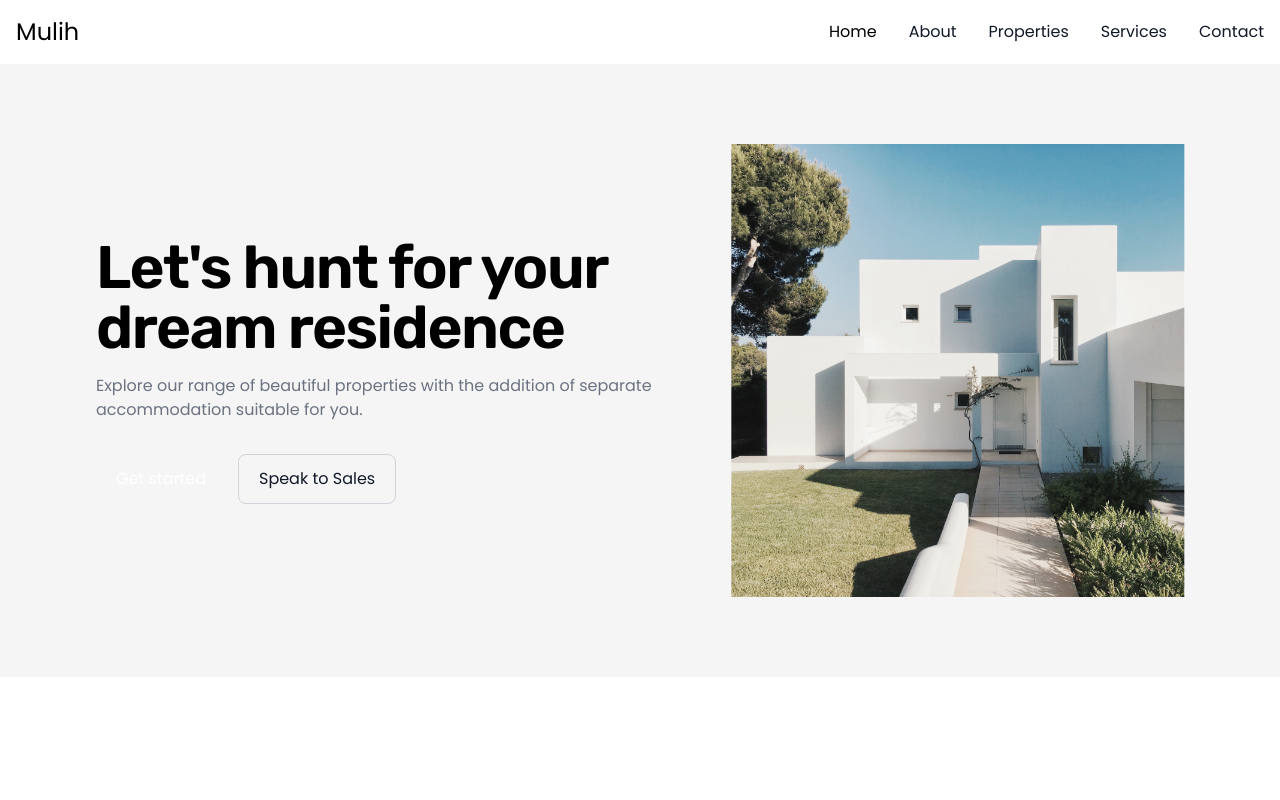
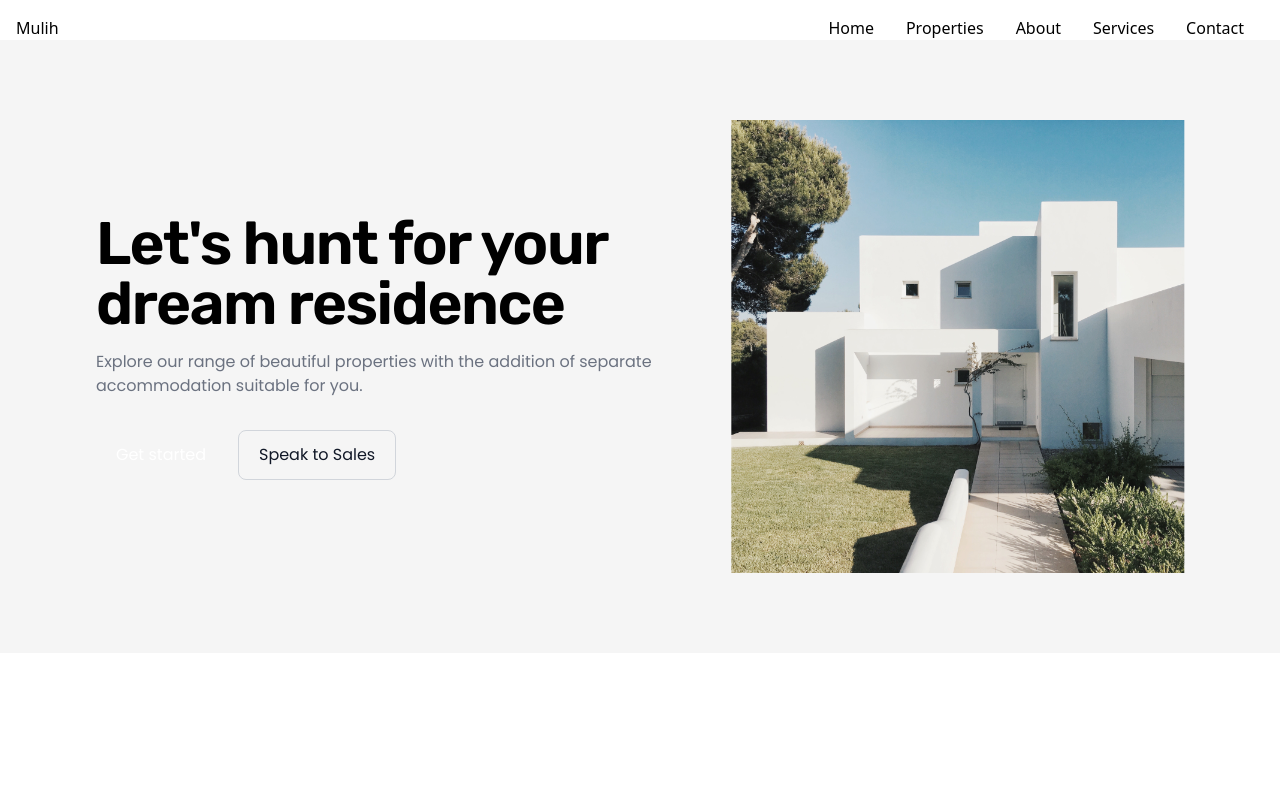
Before and after one commit to sarahdavies186/real-estate-website, a Next.js app: page / in a window 1280 px wide. Shown: the top 800 px of the page. Built offline with nearby package versions, Linux system fonts and the light colour scheme.

Commit message:
updates to navbar

```diff
--- a/components/Navbar.js
+++ b/components/Navbar.js
@@ -1,74 +1,63 @@
+import React, { useState } from "react";
+
 export default function Navbar() {
+  const [isMenuOpen, setIsMenuOpen] = useState(false);
+
+  const onToggleMenu = () => {
+    setIsMenuOpen(!isMenuOpen);
+  };
+
   return (
     <>
-      <nav class="bg-white border-gray-200 dark:bg-gray-900 font-poppins-regular container">
-        <div class="max-w-screen-xl flex flex-wrap items-center justify-between mx-auto p-4">
-          <a href="" class="flex items-center">
-            <span class="self-center text-2xl dark:text-white">
-              Mulih
-            </span>
-          </a>
-          <button
-            data-collapse-toggle="navbar-default"
-            type="button"
-            class="inline-flex items-center p-2 ml-3 text-sm text-gray-500 rounded-lg md:hidden hover:bg-gray-100 focus:outline-none focus:ring-2 focus:ring-gray-200 dark:text-gray-400 dark:hover:bg-gray-700 dark:focus:ring-gray-600"
-            aria-controls="navbar-default"
-            aria-expanded="false"
-          >
-            <span class="sr-only">Open main menu</span>
-            <svg
-              class="w-6 h-6"
-              aria-hidden="true"
-              fill="currentColor"
-              viewBox="0 0 20 20"
-              xmlns="http://www.w3.org/2000/svg"
-            >
-              <path
-                fill-rule="evenodd"
-                d="M3 5a1 1 0 011-1h12a1 1 0 110 2H4a1 1 0 01-1-1zM3 10a1 1 0 011-1h12a1 1 0 110 2H4a1 1 0 01-1-1zM3 15a1 1 0 011-1h12a1 1 0 110 2H4a1 1 0 01-1-1z"
-                clip-rule="evenodd"
-              ></path>
-            </svg>
-          </button>
-          <div class="hidden w-full md:block md:w-auto" id="navbar-default">
-            <ul class="font-medium flex flex-col p-4 md:p-0 mt-4 rounded-lg md:flex-row md:space-x-8 md:mt-0 md:border-0">
+      <nav className="px-4 flex justify-end pt-4 w-full container">
+        <div className="flex-grow">Mulih</div>
+        <div
+          className={`duration-500 bg-white lg:static absolute md:min-h-fit ${
+            isMenuOpen ? "top-0" : "-top-full"
+          } md:w-auto w-full flex flex-col px-5`}
+        >
+          <div className="flex items-center h-full md:h-auto">
+            <ul className="flex flex-col items-start md:items-stretch md:flex-row gap-8">
               <li>
                 <a
-                  href="#"
-                  class="block py-2 pl-3 pr-4 text-green md:p-0"
-                  aria-current="page"
+                  href="/#about"
+                  className=""
                 >
-                  Home
+                 Home
                 </a>
               </li>
               <li>
                 <a
-                  href="#"
-                  class="block py-2 pl-3 pr-4 text-gray-900 rounded hover:bg-gray-100 md:hover:bg-transparent md:border-0 md:hover:text-blue-700 md:p-0 dark:text-white md:dark:hover:text-blue-500 dark:hover:bg-gray-700 dark:hover:text-white md:dark:hover:bg-transparent"
+                  href="/#team"
+                  className=""
+                  onClick={() => navigate("/#team")}
+                >
+                  Properties
+                </a>
+              </li>
+              <li>
+                <a
+                  href="/#features"
+                  className=""
+                  onClick={() => navigate("/#features")}
                 >
                   About
                 </a>
               </li>
               <li>
                 <a
-                  href="#"
-                  class="block py-2 pl-3 pr-4 text-gray-900 rounded hover:bg-gray-100 md:hover:bg-transparent md:border-0 md:hover:text-blue-700 md:p-0 dark:text-white md:dark:hover:text-blue-500 dark:hover:bg-gray-700 dark:hover:text-white md:dark:hover:bg-transparent"
-                >
-                  Properties
-                </a>
-              </li>
-              <li>
-                <a
-                  href="#"
-                  class="block py-2 pl-3 pr-4 text-gray-900 rounded hover:bg-gray-100 md:hover:bg-transparent md:border-0 md:hover:text-blue-700 md:p-0 dark:text-white md:dark:hover:text-blue-500 dark:hover:bg-gray-700 dark:hover:text-white md:dark:hover:bg-transparent"
+                  href="/#features"
+                  className=""
+                  onClick={() => navigate("/#features")}
                 >
                   Services
                 </a>
               </li>
               <li>
                 <a
-                  href="#"
-                  class="block py-2 pl-3 pr-4 text-gray-900 rounded hover:bg-gray-100 md:hover:bg-transparent md:border-0 md:hover:text-blue-700 md:p-0 dark:text-white md:dark:hover:text-blue-500 dark:hover:bg-gray-700 dark:hover:text-white md:dark:hover:bg-transparent"
+                  href="/#features"
+                  className=""
+                  onClick={() => navigate("/#features")}
                 >
                   Contact
                 </a>
@@ -76,6 +65,17 @@ export default function Navbar() {
             </ul>
           </div>
         </div>
+        <div className="flex items-center gap-6">
+          <div
+            onClick={() => onToggleMenu()}
+            className={`hamburger-menu cursor-pointer lg:hidden ${
+              isMenuOpen ? "open" : ""
+            }`}
+          >
+            <span className="bar"></span>
+            <span className="bar"></span>
+          </div>
+        </div>
       </nav>
     </>
   );
--- a/styles/globals.css
+++ b/styles/globals.css
@@ -22,3 +22,36 @@
   margin-left: auto; /* Automatically adjust left margin */
   margin-right: auto; /* Automatically adjust right margin */
 }
+
+.hamburger-menu {
+  width: 36px;
+  height: 36px;
+  position: relative;
+  transition: all 0.3s ease-in-out;
+}
+
+.hamburger-menu .bar {
+  background-color: #000;
+  display: block;
+  height: 4px;
+  position: absolute;
+  transition: all 0.3s ease-in-out;
+  width: 100%;
+}
+
+.hamburger-menu .bar:first-child {
+  top: 0;
+}
+
+.hamburger-menu .bar:nth-child(2) {
+  top: 50%;
+  transform: translateY(-50%);
+}
+
+.hamburger-menu.open .bar:first-child {
+  transform: translateY(9px) rotate(45deg);
+}
+
+.hamburger-menu.open .bar:nth-child(2) {
+  transform: translateY(-9px) rotate(-45deg);
+}
```
